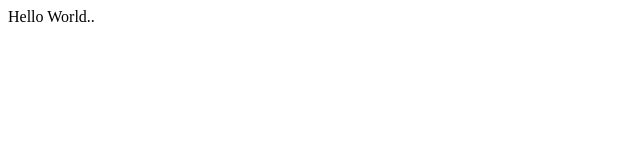
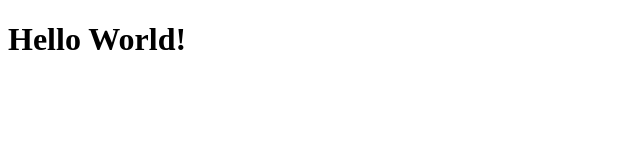
Before and after one commit to dimensions-xyz/dimensions-xyz.github.io, a plain HTML site: page index.html in a window 1280 px wide. Shown: the whole page, without its empty margins (0-640 px from the left). Drawn offline with Linux system fonts and the light colour scheme.

Commit message:
Update index.html

```diff
--- a/index.html
+++ b/index.html
@@ -2,12 +2,12 @@
 <html>
 
   <head>
-    <meta charset="utf-8">
+    <meta charset="utf8">
     <title>Dimensions</title>
   </head>
 
   <body>
-    Hello World..
+    <h1>Hello World!</h1>
   </body>
 
 </html>
```
